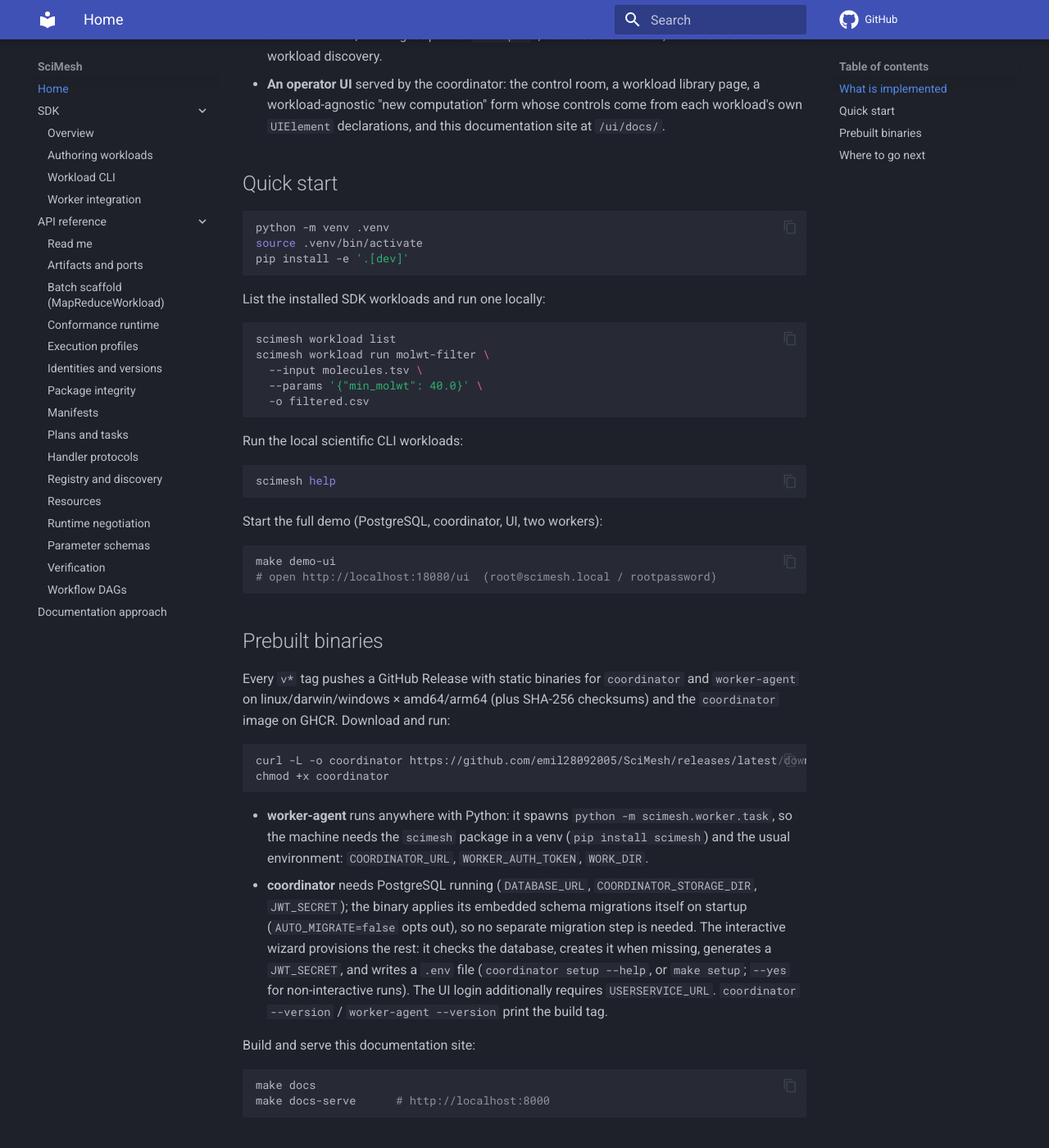
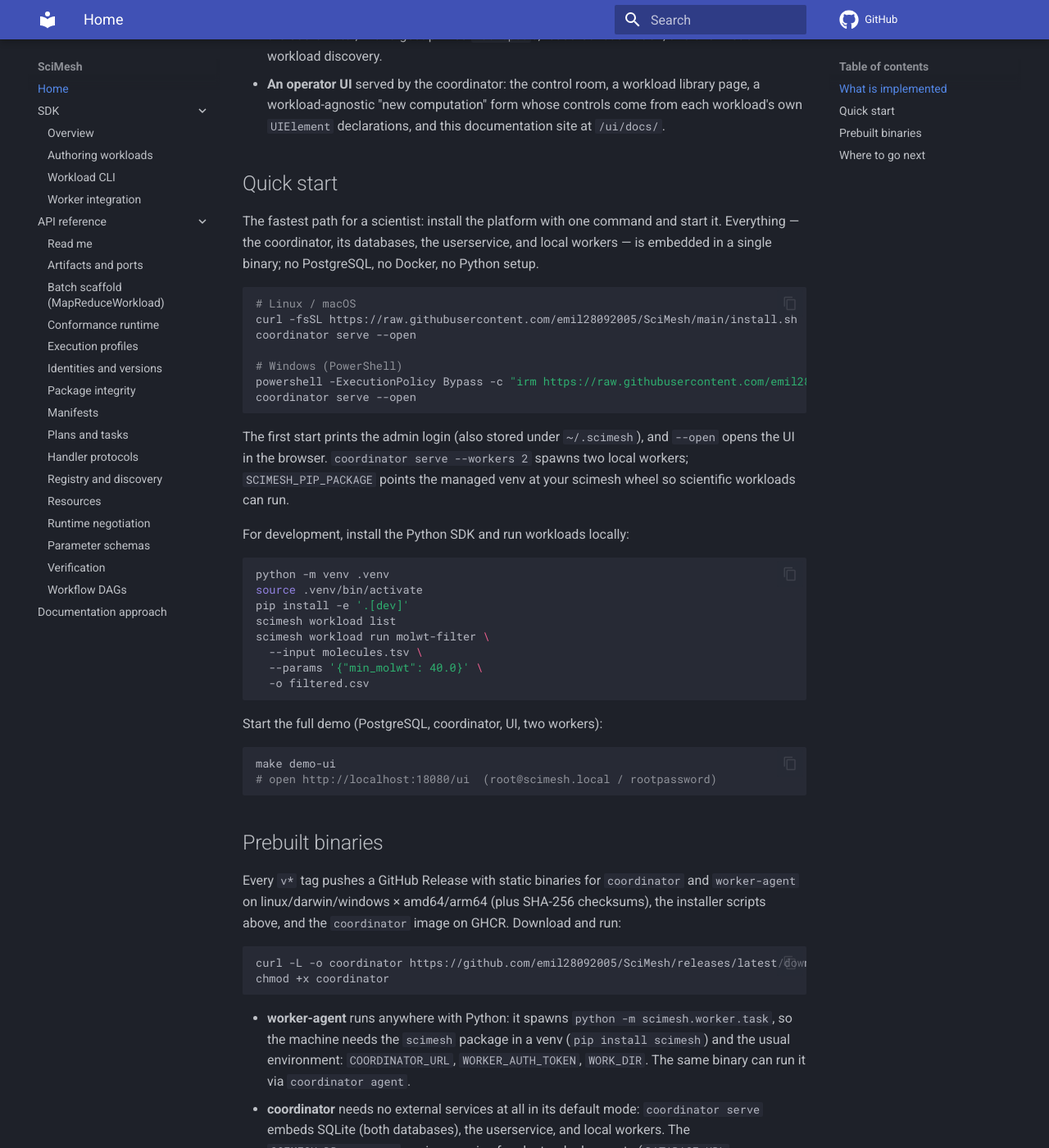
Before and after one commit to emil28092005/SciMesh, an MkDocs documentation site: the page built from mkdocs/index.md, in a window 1280 px wide and 1400 px high, scrolled down 816 px. Shown: the whole window at 82% size. Built offline with MkDocs 1.6.1 and Material for MkDocs 9.7.7, drawn with Linux system fonts in a browser that asks for light colours; comment, search, counter and statistics services are not loaded; some of the changed text lies outside the part shown.

Commit message:
Document the single-binary platform and update the roadmap

````diff
--- a/mkdocs/index.md
+++ b/mkdocs/index.md
@@ -38,26 +38,37 @@ The two halves of the project:
 
 ## Quick start
 
+The fastest path for a scientist: install the platform with one command and
+start it. Everything — the coordinator, its databases, the userservice, and
+local workers — is embedded in a single binary; no PostgreSQL, no Docker, no
+Python setup.
+
+```bash
+# Linux / macOS
+curl -fsSL https://raw.githubusercontent.com/emil28092005/SciMesh/main/install.sh | bash
+coordinator serve --open
+
+# Windows (PowerShell)
+powershell -ExecutionPolicy Bypass -c "irm https://raw.githubusercontent.com/emil28092005/SciMesh/main/install.ps1 | iex"
+coordinator serve --open
+```
+
+The first start prints the admin login (also stored under `~/.scimesh`), and
+`--open` opens the UI in the browser. `coordinator serve --workers 2`
+spawns two local workers; `SCIMESH_PIP_PACKAGE` points the managed venv at
+your scimesh wheel so scientific workloads can run.
+
+For development, install the Python SDK and run workloads locally:
+
 ```bash
 python -m venv .venv
 source .venv/bin/activate
 pip install -e '.[dev]'
-```
-
-List the installed SDK workloads and run one locally:
-
-```bash
 scimesh workload list
 scimesh workload run molwt-filter \
   --input molecules.tsv \
   --params '{"min_molwt": 40.0}' \
   -o filtered.csv
-```
-
-Run the local scientific CLI workloads:
-
-```bash
-scimesh help
 ```
 
 Start the full demo (PostgreSQL, coordinator, UI, two workers):
@@ -71,8 +82,8 @@ make demo-ui
 
 Every `v*` tag pushes a GitHub Release with static binaries for
 `coordinator` and `worker-agent` on linux/darwin/windows × amd64/arm64
-(plus SHA-256 checksums) and the `coordinator` image on GHCR. Download and
-run:
+(plus SHA-256 checksums), the installer scripts above, and the `coordinator`
+image on GHCR. Download and run:
 
 ```bash
 curl -L -o coordinator https://github.com/emil28092005/SciMesh/releases/latest/download/coordinator-linux-amd64
@@ -82,15 +93,17 @@ chmod +x coordinator
 - **worker-agent** runs anywhere with Python: it spawns
   `python -m scimesh.worker.task`, so the machine needs the `scimesh`
   package in a venv (`pip install scimesh`) and the usual environment:
-  `COORDINATOR_URL`, `WORKER_AUTH_TOKEN`, `WORK_DIR`.
-- **coordinator** needs PostgreSQL running (`DATABASE_URL`,
-  `COORDINATOR_STORAGE_DIR`, `JWT_SECRET`); the binary applies its embedded
-  schema migrations itself on startup (`AUTO_MIGRATE=false` opts out), so no
-  separate migration step is needed. The interactive wizard provisions the
-  rest: it checks the database, creates it when missing, generates a
-  `JWT_SECRET`, and writes a `.env` file (`coordinator setup --help`, or
-  `make setup`; `--yes` for non-interactive runs). The UI login additionally
-  requires `USERSERVICE_URL`.
+  `COORDINATOR_URL`, `WORKER_AUTH_TOKEN`, `WORK_DIR`. The same binary can run
+  it via `coordinator agent`.
+- **coordinator** needs no external services at all in its default mode:
+  `coordinator serve` embeds SQLite (both databases), the userservice, and
+  local workers. The `SCIMESH_DB=postgres` engine remains for cluster
+  deployments (`DATABASE_URL`, `COORDINATOR_STORAGE_DIR`, `JWT_SECRET`); the
+  binary applies its embedded schema migrations itself on startup
+  (`AUTO_MIGRATE=false` opts out), and `coordinator setup` provisions a
+  PostgreSQL deployment interactively. The UI login uses the userservice
+  (`USERSERVICE_URL`) — embedded by `serve`, or the standalone `users/`
+  service otherwise.
   `coordinator --version` / `worker-agent --version` print the build tag.
 
 Build and serve this documentation site:
````
Also changed, not shown: PLAN.md (+39 -11 lines), README.md (+27 -19 lines), STATUS.md (+35 -23 lines).
